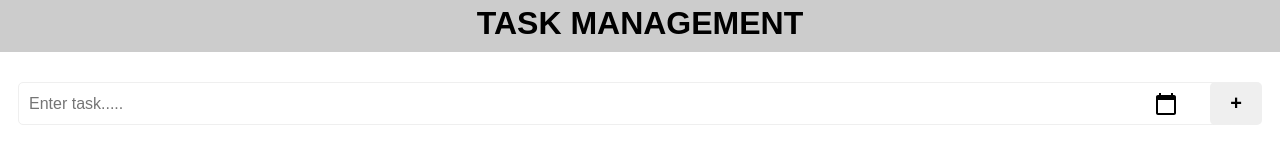
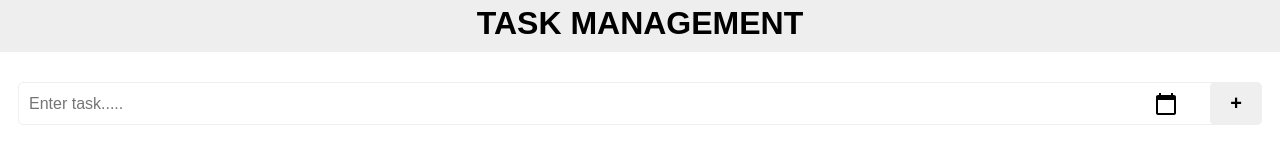
Before and after one commit to rekha0suthar/task-manager, a React (Create React App) app in the folder frontend/: page / in a window 1280 px wide. Shown: the top 160 px of the page. Built offline with nearby package versions, Linux system fonts and the light colour scheme; no server answers.

Commit message:
header color changed

```diff
--- a/frontend/src/css/todolist.css
+++ b/frontend/src/css/todolist.css
@@ -5,7 +5,7 @@
 
 .todo-container h1 {
   text-transform: uppercase;
-  background-color: #ccc;
+  background-color: #eee;
   padding: 10px;
   margin: 20px -10px;
 }
```
